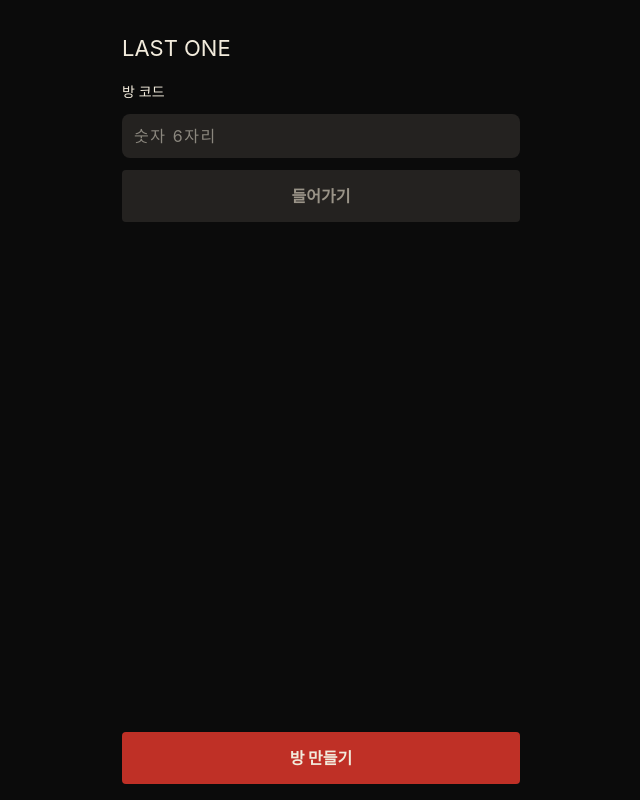
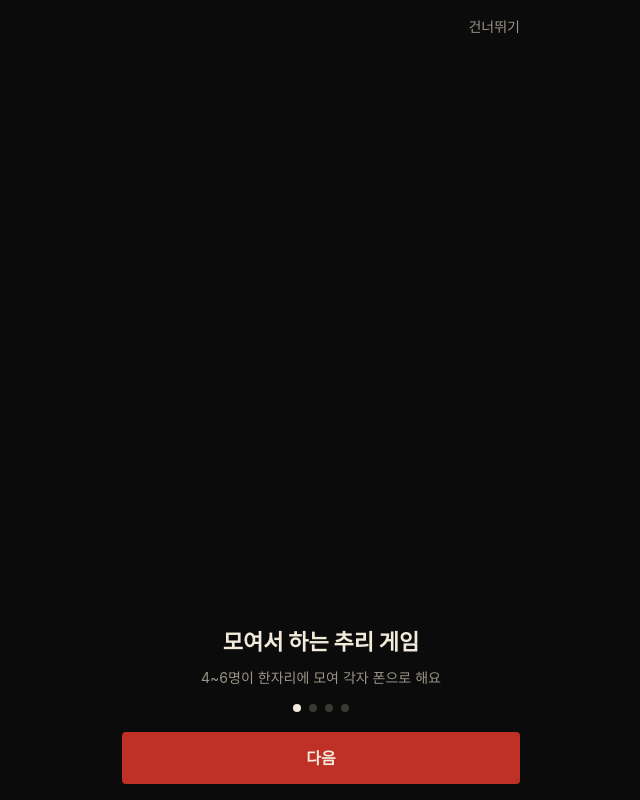
Before and after one commit to IKUZO-org/ikujo, a Next.js app: page / in a window 1280 px wide. Shown: the whole page, without its empty margins (319-959 px from the left). Built offline with nearby package versions, Linux system fonts and the light colour scheme.

Commit message:
feat: 온보딩(S-01)과 설정 시트(S-13) (#73)

```diff
--- a/src/app/(game)/room/[code]/phase-bar.tsx
+++ b/src/app/(game)/room/[code]/phase-bar.tsx
@@ -1,8 +1,9 @@
 // 상단 고정 바 (spec §2 공통 틀, PRD §13, DESIGN.md §6 TopBar): 높이 52px + 위 안전 영역, 3칸.
-// 왼쪽: 사건 제목, 가운데: 지금 단계, 오른쪽: 남은 시간.
+// 왼쪽: 설정(S-13) 아이콘과 사건 제목, 가운데: 지금 단계, 오른쪽: 남은 시간.
 // 사건 제목 자리는 spec/PRD(상단 바)와 DESIGN.md(등장인물 보기 안)가 다르다. docs 를 따라 상단 바에 둔다 (CLAUDE.md §2).
-// 등장인물 보기, 설정(S-13) 아이콘은 이 단계 범위 밖이라 아직 없다
+// 등장인물 보기 아이콘은 아직 없다
 import { Timer } from "@/components/game";
+import { SettingsButton } from "@/components/settings";
 
 // 문구는 spec 예시 "라운드 2 · 토론 중" 을 따르고, 나머지는 spec 화면 이름(S-07~S-12)
 export const PHASE_LABELS: Record<string, string> = {
@@ -29,7 +30,12 @@ export function PhaseBar({
   return (
     <header className="sticky top-0 z-10 shrink-0 bg-(--color-bg) pt-[env(safe-area-inset-top)] text-(--color-text)">
       <div className="grid h-13 grid-cols-[1fr_auto_1fr] items-center gap-(--space-2) border-b border-(--color-border) px-(--space-4)">
-        <span className="truncate text-(length:--text-sm) text-(--color-text-muted)">{title}</span>
+        <span className="flex min-w-0 items-center">
+          <SettingsButton />
+          <span className="truncate text-(length:--text-sm) text-(--color-text-muted)">
+            {title}
+          </span>
+        </span>
         <h1 className="text-center text-(length:--text-md) font-bold">
           {phase ? (PHASE_LABELS[phase] ?? "") : ""}
         </h1>
--- a/src/app/home-view.tsx
+++ b/src/app/home-view.tsx
@@ -1,9 +1,10 @@
 "use client";
-// S-02 홈: 방 만들기 / 코드 입력. 입장 오류는 spec S-02 표 문구 그대로 (AC-011)
+// S-02 홈: 방 만들기 / 코드 입력. 처음 연 사람에게는 온보딩(S-01)을 먼저 덮어 띄운다. 입장 오류는 spec S-02 표 문구 그대로 (AC-011)
 import { useRouter } from "next/navigation";
 import { useState, useTransition } from "react";
 import { Button } from "@/components/Button";
 import { ErrorLine, Screen } from "@/components/Screen";
+import { FirstOnboarding } from "@/components/settings";
 import { joinRoom } from "@/server/actions/join-room";
 
 export function HomeView() {
@@ -32,6 +33,7 @@ export function HomeView() {
         </Button>
       }
     >
+      <FirstOnboarding />
       <h1 className="text-(length:--text-xl)">LAST ONE</h1>
 
       <form onSubmit={enter} className="flex flex-col gap-(--space-3)">
--- a/src/components/Screen.tsx
+++ b/src/components/Screen.tsx
@@ -1,7 +1,9 @@
 // 화면 틀 (DESIGN.md §2, §3): 100dvh, 안전 영역, 주요 버튼은 아래 고정
 import type { ReactNode } from "react";
+import { SettingsButton } from "@/components/settings";
 
-// top: 위에 붙는 바 (진행 중 상단 바). 있으면 노치 여백은 바가 넣고, 바와 내용이 한 화면(dvh) 안에 든다
+// top: 위에 붙는 바 (진행 중 상단 바). 있으면 노치 여백은 바가 넣고, 바와 내용이 한 화면(dvh) 안에 든다.
+// 없으면 설정 아이콘만 있는 바를 둔다: 설정은 어느 화면에서나 연다 (PRD §12, S-13)
 export function Screen({
   children,
   bottom,
@@ -12,10 +14,14 @@ export function Screen({
   top?: ReactNode;
 }) {
   return (
-    <div
-      className={`flex min-h-dvh flex-col bg-(--color-bg) text-(--color-text) ${top ? "" : "pt-[env(safe-area-inset-top)]"}`}
-    >
-      {top}
+    <div className="flex min-h-dvh flex-col bg-(--color-bg) text-(--color-text)">
+      {top ?? (
+        <header className="shrink-0 pt-[env(safe-area-inset-top)]">
+          <div className="flex h-13 items-center px-(--space-4)">
+            <SettingsButton />
+          </div>
+        </header>
+      )}
       <main className="flex flex-1 flex-col gap-(--space-4) px-(--space-4) py-(--space-6)">
         {children}
       </main>
--- /dev/null
+++ b/src/components/settings.tsx
@@ -0,0 +1,166 @@
+"use client";
+// S-13 설정 (FR-091): 상단 바 왼쪽 아이콘(DESIGN.md §6 TopBar)에서 Sheet 로 연다. 소리, 진동, 온보딩 다시 보기.
+// S-01 온보딩 (FR-002): 처음 연 사람에게 4장, 건너뛰기, 마지막 장에서 시작. 설정에서 다시 본다.
+// 값은 모두 이 폰에만 (src/lib/settings.ts)
+import { useState, useSyncExternalStore } from "react";
+import { Button } from "@/components/Button";
+import { Sheet } from "@/components/game";
+import { hasSeenOnboarding, isOn, markOnboardingSeen, setOn, type Toggle } from "@/lib/settings";
+
+export function SettingsButton() {
+  const [open, setOpen] = useState<"settings" | "onboarding" | null>(null);
+  return (
+    <>
+      <button
+        type="button"
+        aria-label="설정"
+        onClick={() => setOpen("settings")}
+        className="-ml-(--space-3) flex size-11 shrink-0 items-center justify-center text-(--color-text) focus-visible:outline-2 focus-visible:outline-offset-2 focus-visible:outline-(--color-text)"
+      >
+        <GearIcon />
+      </button>
+      {open === "settings" && (
+        <SettingsSheet onClose={() => setOpen(null)} onOnboarding={() => setOpen("onboarding")} />
+      )}
+      {open === "onboarding" && <Onboarding onDone={() => setOpen(null)} />}
+    </>
+  );
+}
+
+function SettingsSheet({
+  onClose,
+  onOnboarding,
+}: {
+  onClose: () => void;
+  onOnboarding: () => void;
+}) {
+  return (
+    <Sheet title="설정" onClose={onClose}>
+      <SwitchRow name="sound" label="소리" />
+      <SwitchRow name="vibration" label="진동" />
+      <Button variant="secondary" onClick={onOnboarding}>
+        온보딩 다시 보기
+      </Button>
+    </Sheet>
+  );
+}
+
+function SwitchRow({ name, label }: { name: Toggle; label: string }) {
+  const [on, setState] = useState(() => isOn(name));
+  function toggle() {
+    setOn(name, !on);
+    setState(!on);
+  }
+  return (
+    <button
+      type="button"
+      role="switch"
+      aria-checked={on}
+      onClick={toggle}
+      className="flex min-h-11 items-center justify-between rounded-(--radius-sm) px-(--space-1) text-(length:--text-lg) focus-visible:outline-2 focus-visible:outline-offset-2 focus-visible:outline-(--color-text)"
+    >
+      <span className="font-bold">{label}</span>
+      <span className="flex items-center gap-(--space-2) text-(length:--text-md) text-(--color-text-muted)">
+        {/* 색만으로 알리지 않는다 (DESIGN.md §7) */}
+        {on ? "켜짐" : "꺼짐"}
+        <span
+          aria-hidden
+          className={`flex h-6 w-11 items-center rounded-(--radius-full) p-0.5 transition-colors duration-(--duration-fast) ${on ? "justify-end bg-(--color-primary)" : "justify-start bg-(--color-border)"}`}
+        >
+          <span className="size-5 rounded-(--radius-full) bg-(--color-text)" />
+        </span>
+      </span>
+    </button>
+  );
+}
+
+// 글은 PRD §11 한 판 흐름으로 쓴 임시 문구, 그림은 그래픽 규칙(#23) 전이라 그래픽 영역만 비워 둔다 (DESIGN.md §3)
+const PAGES = [
+  { title: "모여서 하는 추리 게임", body: "4~6명이 한자리에 모여 각자 폰으로 해요" },
+  { title: "내 인물 카드는 나만 봐요", body: "비밀과 알리바이를 보고 얼굴 보며 이야기해요" },
+  { title: "라운드마다 단서가 와요", body: "세 라운드 동안 단서를 모아 범인을 좁혀요" },
+  { title: "범인을 투표로 골라요", body: "투표가 끝나면 진행자가 진실을 풀어 줘요" },
+];
+
+const noop = () => () => {};
+
+/** 홈에 들어올 때 처음 연 사람에게만 띄운다 (PRD §12 온보딩 → 홈) */
+export function FirstOnboarding() {
+  // 서버 그림에서는 본 것으로 두어 처음 그릴 때 깜빡이지 않게 한다
+  const seen = useSyncExternalStore(noop, hasSeenOnboarding, () => true);
+  const [closed, setClosed] = useState(false);
+  if (seen || closed) return null;
+  return <Onboarding onDone={() => setClosed(true)} />;
+}
+
+function Onboarding({ onDone }: { onDone: () => void }) {
+  const [i, setI] = useState(0);
+  const last = i === PAGES.length - 1;
+  const page = PAGES[i];
+  function done() {
+    markOnboardingSeen();
+    onDone();
+  }
+  return (
+    <div
+      role="dialog"
+      aria-modal="true"
+      aria-label="게임 방법"
+      className="fixed inset-0 z-40 flex justify-center bg-(--color-bg)"
+    >
+      <div className="flex min-h-dvh w-full max-w-[430px] flex-col px-(--space-4) pt-[env(safe-area-inset-top)] text-(--color-text)">
+        <div className="flex h-13 shrink-0 items-center justify-end">
+          {!last && (
+            <button
+              type="button"
+              onClick={done}
+              className="-mr-(--space-3) min-h-11 px-(--space-3) text-(length:--text-md) text-(--color-text-muted) focus-visible:outline-2 focus-visible:outline-offset-2 focus-visible:outline-(--color-text)"
+            >
+              건너뛰기
+            </button>
+          )}
+        </div>
+        {/* 그래픽 영역: 어셋 전에는 검정 그대로 (DESIGN.md §3) */}
+        <div className="flex-1" />
+        <div className="flex flex-col items-center gap-(--space-2) text-center">
+          <h2 className="text-(length:--text-xl) font-extrabold">{page.title}</h2>
+          <p className="text-(length:--text-md) text-(--color-text-muted)">{page.body}</p>
+          <p
+            aria-label={`${PAGES.length}장 중 ${i + 1}장`}
+            className="flex gap-(--space-2) py-(--space-2)"
+          >
+            {PAGES.map((p, n) => (
+              <span
+                key={p.title}
+                aria-hidden
+                className={`size-2 rounded-(--radius-full) ${n === i ? "bg-(--color-text)" : "bg-(--color-border)"}`}
+              />
+            ))}
+          </p>
+        </div>
+        <div className="pt-(--space-3) pb-[max(env(safe-area-inset-bottom),var(--space-4))]">
+          <Button onClick={last ? done : () => setI(i + 1)}>{last ? "시작하기" : "다음"}</Button>
+        </div>
+      </div>
+    </div>
+  );
+}
+
+function GearIcon() {
+  return (
+    <svg
+      aria-hidden
+      width={22}
+      height={22}
+      viewBox="0 0 24 24"
+      fill="none"
+      stroke="currentColor"
+      strokeWidth={2}
+      strokeLinecap="round"
+      strokeLinejoin="round"
+    >
+      <circle cx="12" cy="12" r="3" />
+      <path d="M19.4 15a1.65 1.65 0 0 0 .33 1.82l.06.06a2 2 0 1 1-2.83 2.83l-.06-.06a1.65 1.65 0 0 0-1.82-.33 1.65 1.65 0 0 0-1 1.51V21a2 2 0 1 1-4 0v-.09A1.65 1.65 0 0 0 9 19.4a1.65 1.65 0 0 0-1.82.33l-.06.06a2 2 0 1 1-2.83-2.83l.06-.06A1.65 1.65 0 0 0 4.68 15a1.65 1.65 0 0 0-1.51-1H3a2 2 0 1 1 0-4h.09A1.65 1.65 0 0 0 4.6 9a1.65 1.65 0 0 0-.33-1.82l-.06-.06a2 2 0 1 1 2.83-2.83l.06.06A1.65 1.65 0 0 0 9 4.68a1.65 1.65 0 0 0 1-1.51V3a2 2 0 1 1 4 0v.09a1.65 1.65 0 0 0 1 1.51 1.65 1.65 0 0 0 1.82-.33l.06-.06a2 2 0 1 1 2.83 2.83l-.06.06A1.65 1.65 0 0 0 19.4 9a1.65 1.65 0 0 0 1.51 1H21a2 2 0 1 1 0 4h-.09a1.65 1.65 0 0 0-1.51 1Z" />
+    </svg>
+  );
+}
```
